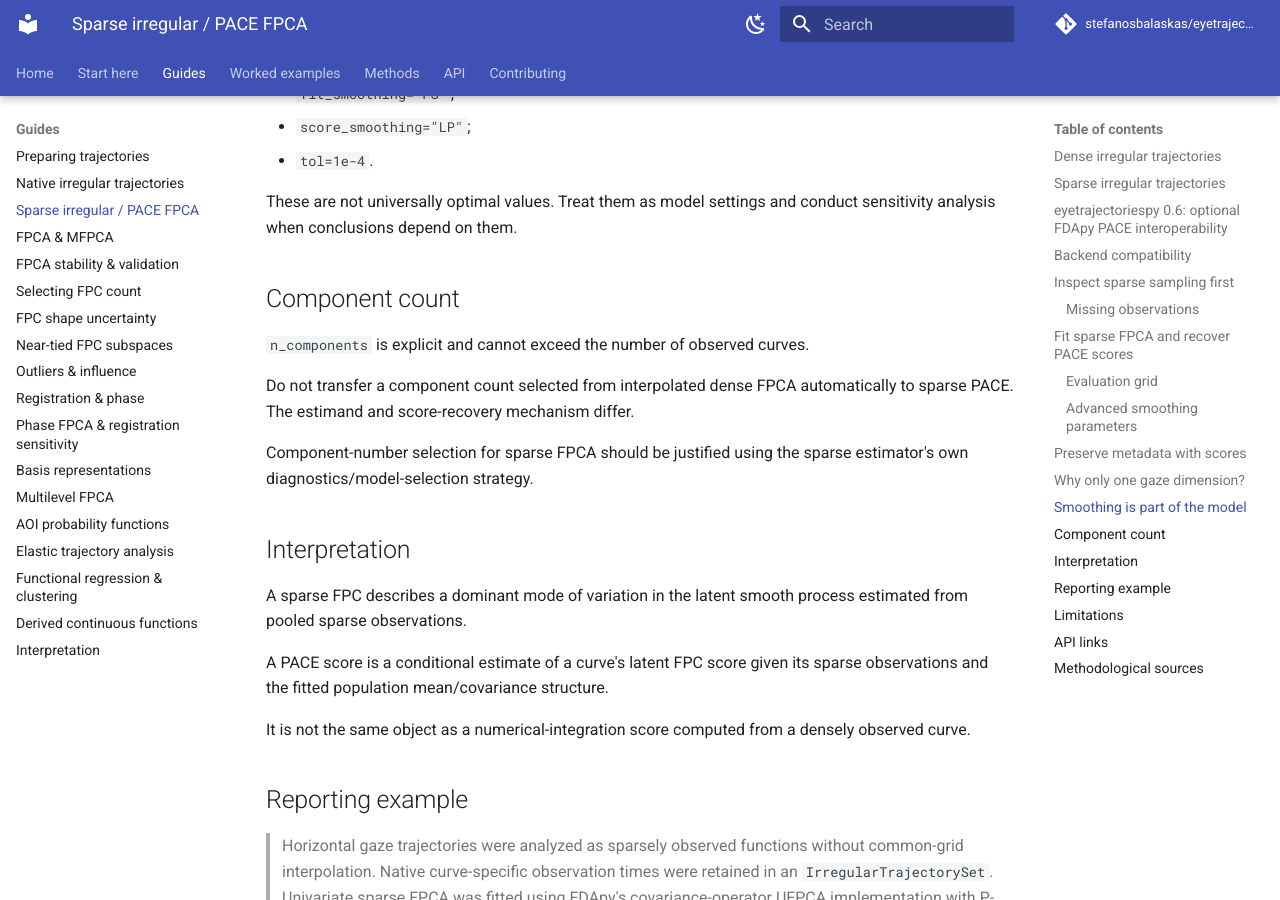
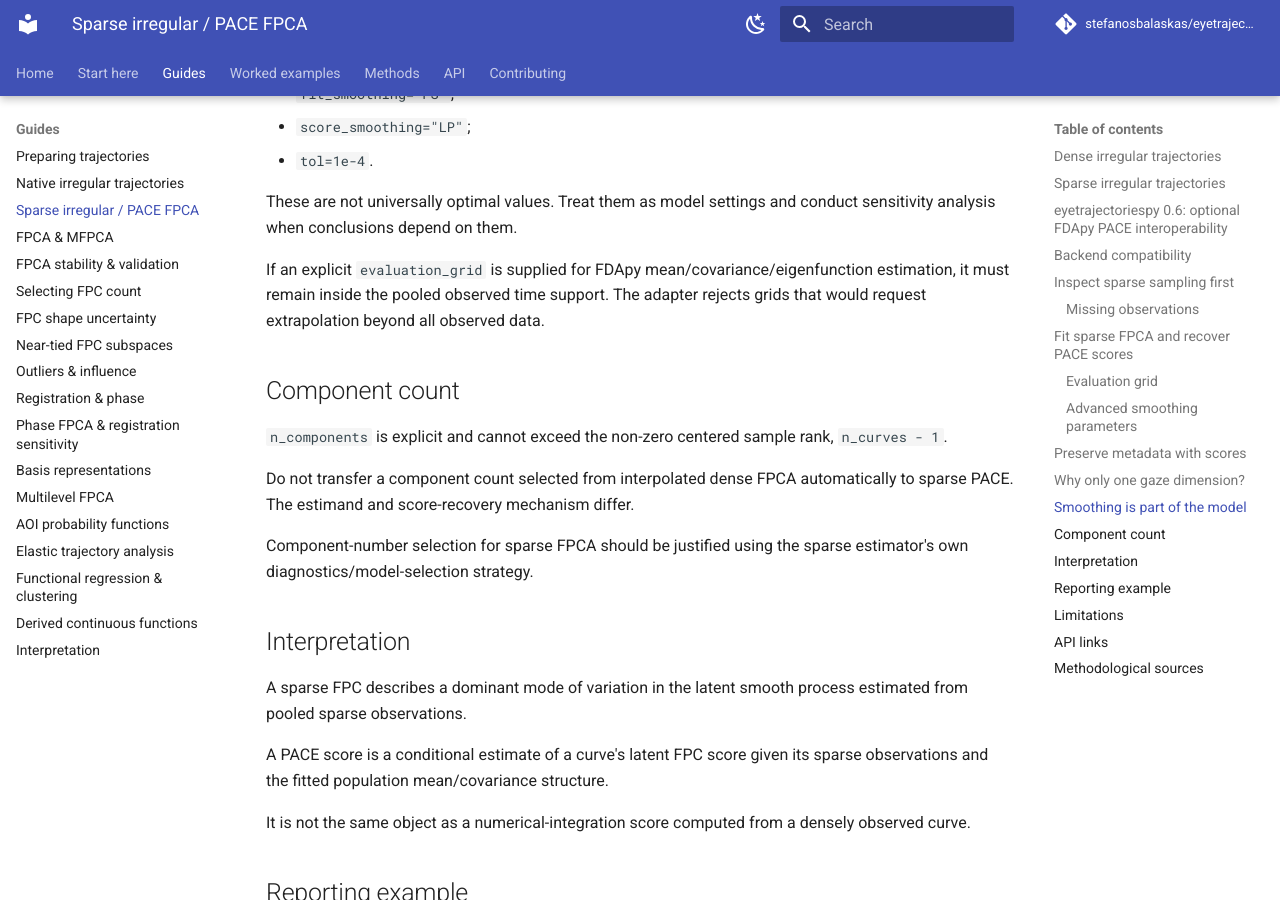
Before and after one commit to stefanosbalaskas/eyetrajectoriespy, an MkDocs documentation site: the page built from docs/guides/sparse-irregular-fpca.md, in a window 1280 px wide and 900 px high, scrolled down 4408 px. Built offline with MkDocs 1.6.1 and Material for MkDocs 9.7.7, drawn with Linux system fonts in a browser that asks for light colours; comment, search, counter and statistics services are not loaded.

Commit message:
Document sparse rank and evaluation-domain safeguards

```diff
--- a/docs/guides/sparse-irregular-fpca.md
+++ b/docs/guides/sparse-irregular-fpca.md
@@ -170,9 +170,11 @@ The defaults are explicit:
 
 These are not universally optimal values. Treat them as model settings and conduct sensitivity analysis when conclusions depend on them.
 
+If an explicit `evaluation_grid` is supplied for FDApy mean/covariance/eigenfunction estimation, it must remain inside the pooled observed time support. The adapter rejects grids that would request extrapolation beyond all observed data.
+
 ## Component count
 
-`n_components` is explicit and cannot exceed the number of observed curves.
+`n_components` is explicit and cannot exceed the non-zero centered sample rank, `n_curves - 1`.
 
 Do not transfer a component count selected from interpolated dense FPCA automatically to sparse PACE. The estimand and score-recovery mechanism differ.
 
```
